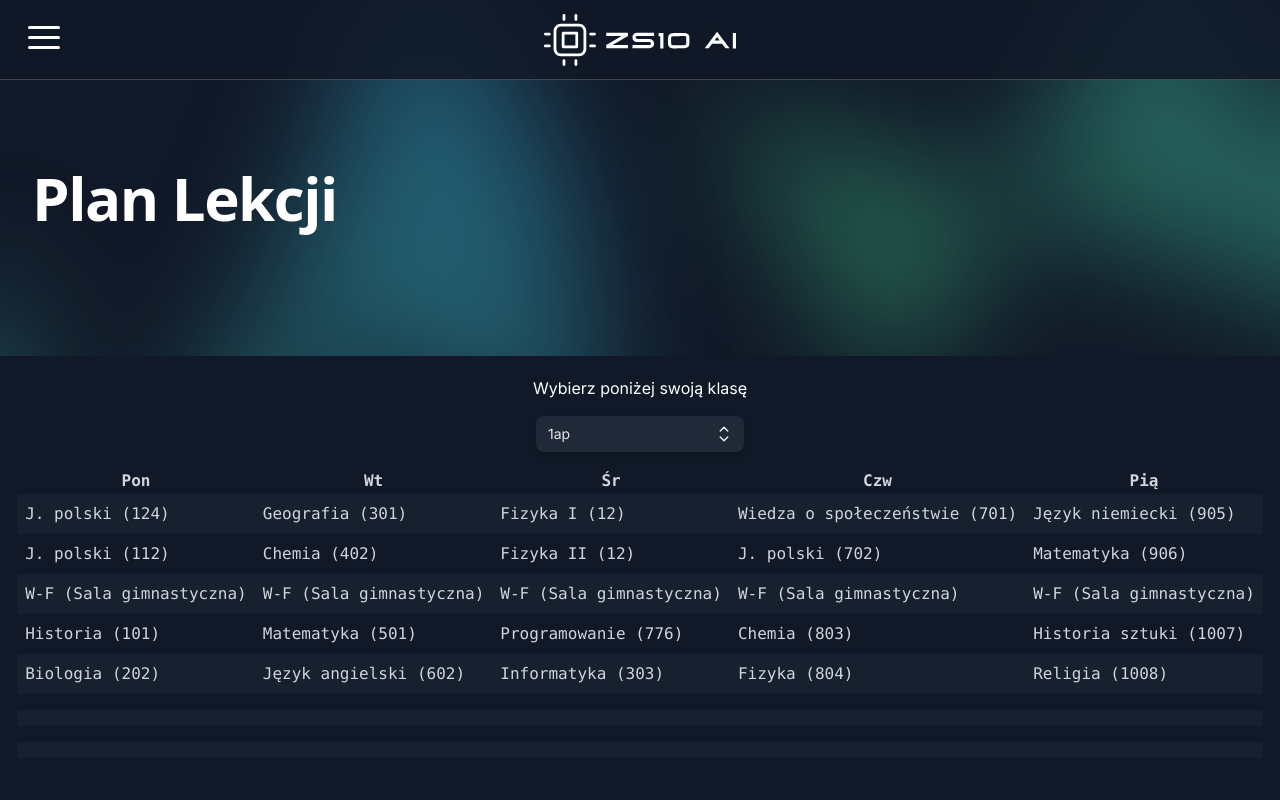
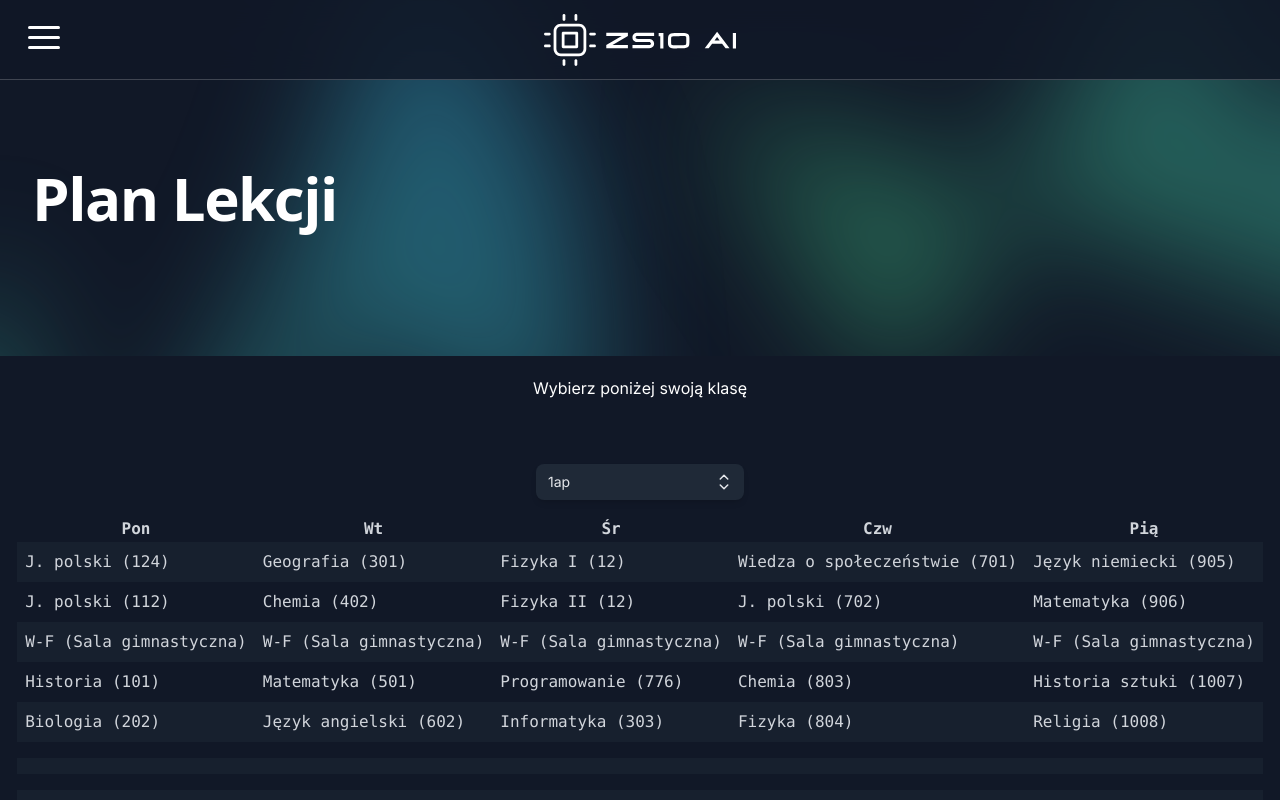
Before and after one commit to Piter-Arab/ZS10.AI, a Next.js app: page /plan-lekcji in a window 1280 px wide. Shown: the top 800 px of the page. Built offline with nearby package versions, Linux system fonts and the light colour scheme.

Commit message:
patch/lesson-table-clip

```diff
--- a/app/layout.tsx
+++ b/app/layout.tsx
@@ -20,7 +20,7 @@ export default function RootLayout({
 }) {
   return (
     <html lang="en">
-      <body className={`${inter.className} bg-gray-900`}>
+      <body className={`${inter.className} bg-gray-900 overflow-x-hidden`}>
         <Navbar />
         <div className="flex flex-row">
           {children}
--- a/components/LessonInfo.tsx
+++ b/components/LessonInfo.tsx
@@ -11,7 +11,7 @@ export default function LessonInfo() {
   const [selectedClass, setSelectedClass] = useState(Classes[0])
 
   return (
-    <div className="flex flex-col justify-center items-center">
+    <div className="flex flex-col justify-center items-center box-border m-12">
       <div className='flex flex-row gap-5'>
         <div className="w-52">
           <Listbox value={selectedClass} onChange={setSelectedClass}>
--- a/components/LessonRender.tsx
+++ b/components/LessonRender.tsx
@@ -18,6 +18,7 @@ export default function LessonRender({ classCode }: LessonRenderProps) {
   }
 
   return (
+    <div className="overflow-x-scroll overflow-y-hidden w-screen flex justify-start md:justify-center">
       <table className="font-mono table-auto text-gray-300">
         <thead>
           <tr>
@@ -38,6 +39,7 @@ export default function LessonRender({ classCode }: LessonRenderProps) {
           ))}
         </tbody>
       </table>
+    </div>
   );
 }
 
```
Lines whose indentation alone changed are shown as unchanged.
